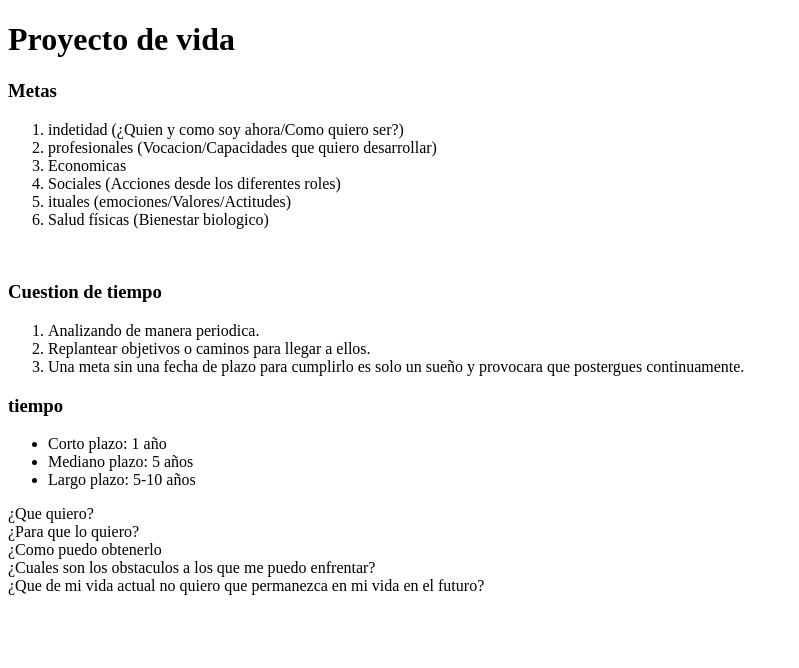
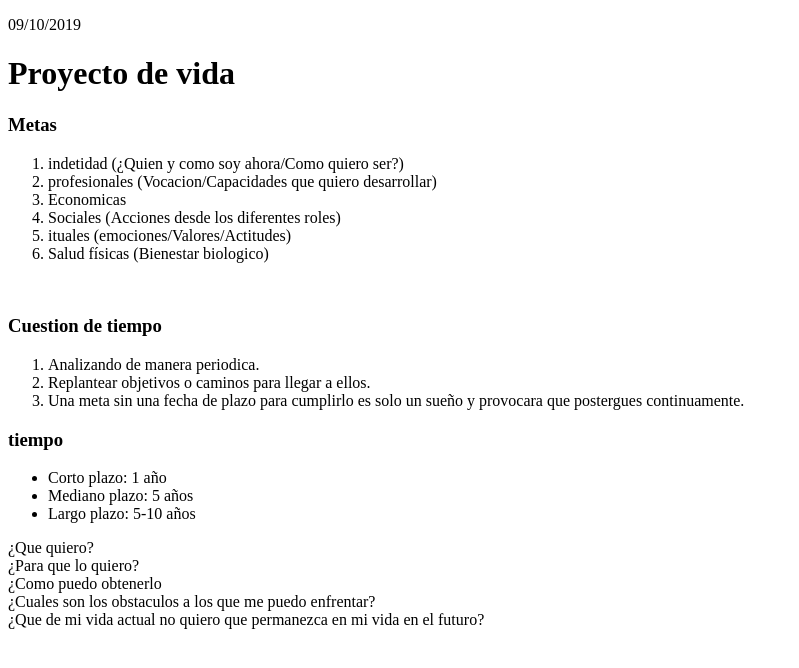
Before and after one commit to JamaHCS/apuntes, a plain HTML site: page Formacion Socio-cultural/metas.html in a window 1280 px wide. Shown: the whole page, without its empty margins (0-799 px from the left). Drawn offline with Linux system fonts and the light colour scheme.

```diff
--- a/Formacion Socio-cultural/metas.html
+++ b/Formacion Socio-cultural/metas.html
@@ -9,6 +9,7 @@
 </head>
 
 <body>
+    <p class="small">09/10/2019</p>
     <h1>Proyecto de vida</h1>
     <h3>Metas</h3>
     <ol>
```
Also changed, not shown: README.md (added), 1 other file.
